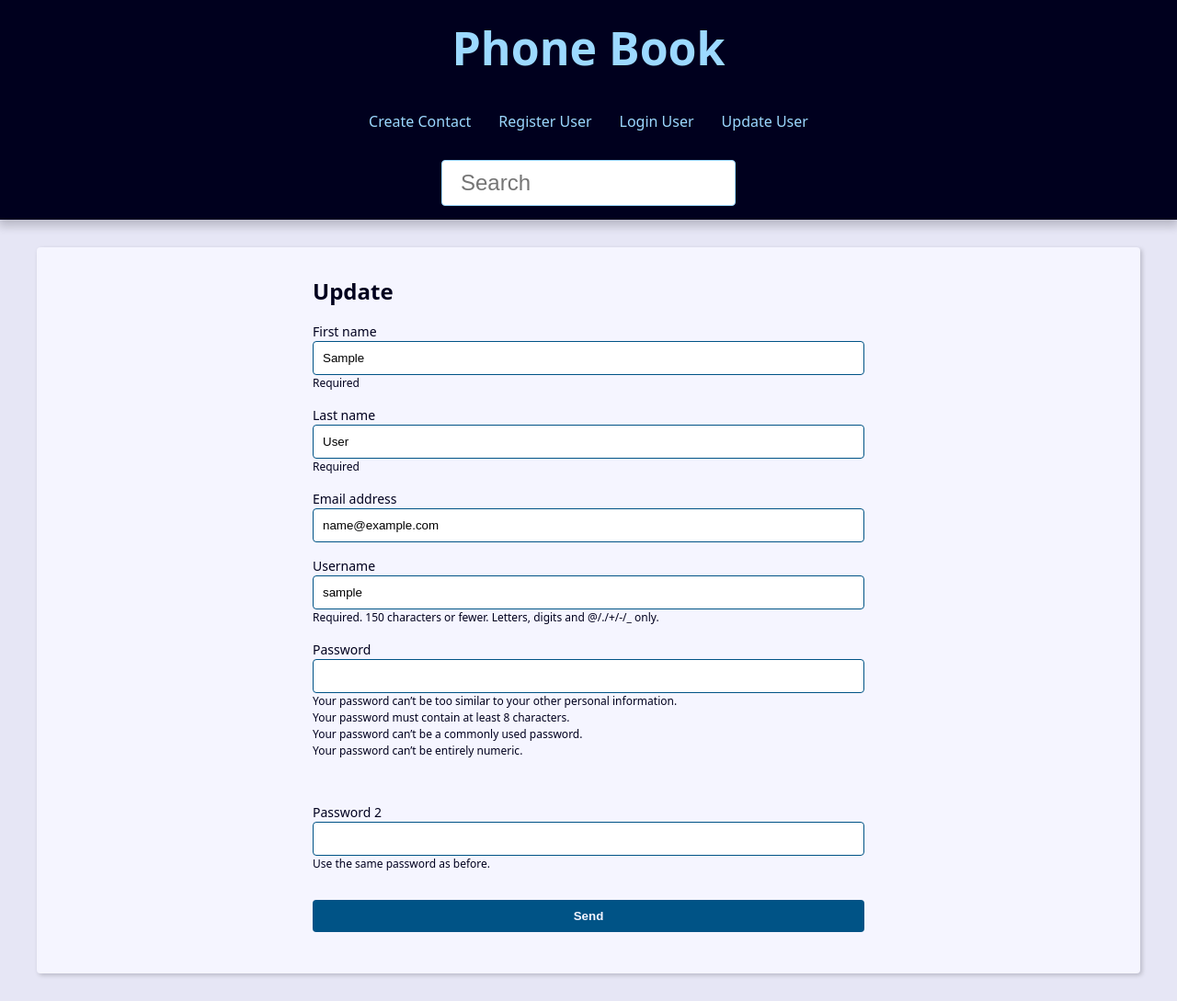
After one commit to BrunaBallerini/django-agenda, a Django app: page /user/update/ in a window 1280 px wide. The commit adds this page. Shown: the whole page at 92% size. Run offline with Django 5.2, Linux system fonts and the light colour scheme; the visitor is signed in with stand-in values (Sample User, id 1).

Commit message:
Criando form para update do usuário

```diff
--- a/contact/forms.py
+++ b/contact/forms.py
@@ -1,4 +1,5 @@
 from django import forms
+from django.contrib.auth import password_validation
 from django.contrib.auth.forms import UserCreationForm
 from django.contrib.auth.models import User
 from django.core.exceptions import ValidationError
@@ -131,3 +132,109 @@ class RegisterForm(UserCreationForm):
                 )
             )
         return email
+
+
+class RegisterUpdateForm(forms.ModelForm):
+    first_name = forms.CharField(
+        min_length=2,
+        max_length=30,
+        required=True,
+        help_text='Required',
+        error_messages={
+            'min_lenght': 'Please, add more than 2 letters.'
+        }
+    )
+
+    last_name = forms.CharField(
+        min_length=2,
+        max_length=30,
+        required=True,
+        help_text='Required',
+    )
+
+    password1 = forms.CharField(
+        label='Password',
+        strip=False,
+        widget=forms.PasswordInput(
+            attrs={
+                'autocomplete': 'new-password'
+            }
+        ),
+        help_text=password_validation.password_validators_help_text_html(),
+        required=False,
+    )
+
+    password2 = forms.CharField(
+        label='Password 2',
+        strip=False,
+        widget=forms.PasswordInput(
+            attrs={
+                'autocomplete': 'new-password'
+            }
+        ),
+        help_text='Use the same password as before.',
+        required=False,
+    )
+
+    class Meta:
+        model = User
+        fields = (
+            'first_name',
+            'last_name',
+            'email',
+            'username'
+        )
+
+    def save(self, commit=True):
+        cleaned_data = self.cleaned_data
+        user = super().save(commit=False)
+        password = cleaned_data.get('password1')
+
+        if password:
+            user.set_password(password)
+
+        if commit:
+            user.save()
+
+        return password
+
+    def clean(self):
+        password1 = self.cleaned_data.get('password1')
+        password2 = self.cleaned_data.get('password2')
+
+        if password1 != password2:
+            self.add_error(
+                'password2',
+                ValidationError('Different passwords')
+            )
+
+        return super().clean()
+
+    def clean_email(self):
+        email = self.cleaned_data.get('email')
+        current_email = self.instance.email
+
+        if current_email != email:
+            if User.objects.filter(email=email).exists():
+                self.add_error(
+                    'email',
+                    ValidationError(
+                        'E-mail já existente',
+                        code='invalid',
+                    )
+                )
+        return email
+
+    def clean_password1(self):
+        password1 = self.cleaned_data.get('password1')
+
+        if password1:
+            try:
+                password_validation.validate_password(password1)
+            except ValidationError as errors:
+                self.add_error(
+                    'password1',
+                    ValidationError(errors)
+                )
+
+        return password1
--- a/contact/templates/contact/partials/header.html
+++ b/contact/templates/contact/partials/header.html
@@ -2,13 +2,16 @@
 <nav class="menu">
   <ul class="menu-list">
     <li>
-      <a href="{% url "contact:create" %}" class="menu-link">Create</a>
+      <a href="{% url "contact:create" %}" class="menu-link">Create Contact</a>
     </li>
     <li>
-      <a href="{% url "contact:register" %}" class="menu-link">Register</a>
+      <a href="{% url "contact:register" %}" class="menu-link">Register User</a>
     </li>
     <li>
-      <a href="{% url "contact:login" %}" class="menu-link">Login</a>
+      <a href="{% url "contact:login" %}" class="menu-link">Login User</a>
+    </li>
+    <li>
+      <a href="{% url "contact:user_update" %}" class="menu-link">Update User</a>
     </li>
   </ul>
 </nav>
--- /dev/null
+++ b/contact/templates/contact/user_update.html
@@ -0,0 +1,8 @@
+{% extends 'contact/base.html' %}
+
+{% block content %}
+  <div class="form-wrapper">
+    <h2>Update</h2>
+    {% include "contact/partials/user_form.html" %}
+  </div>
+{% endblock %}
--- a/contact/urls.py
+++ b/contact/urls.py
@@ -15,10 +15,12 @@ urlpatterns = [
 
     path('user/create/', views.register,
          name='register'),  # create user
+    path('user/update/', views.user_update,
+         name='user_update'),  # update user
     path('user/login/', views.login_view,
          name='login'),  # login user
     path('user/logout/', views.logout_view,
-         name='logout'),  # login user
+         name='logout'),  # logout user
 
     path('search/', views.search, name='search'),
     path('', views.index, name='index'),
--- a/contact/views/user_forms.py
+++ b/contact/views/user_forms.py
@@ -2,7 +2,7 @@ from django.contrib import auth, messages
 from django.contrib.auth.forms import AuthenticationForm
 from django.shortcuts import redirect, render
 
-from contact.forms import RegisterForm
+from contact.forms import RegisterForm, RegisterUpdateForm
 
 
 def register(request):
@@ -55,3 +55,26 @@ def login_view(request):
 def logout_view(request):
     auth.logout(request)
     return redirect('contact:login')
+
+
+def user_update(request):
+    form = RegisterUpdateForm(instance=request.user)
+
+    if request.method == 'POST':
+        form = RegisterUpdateForm(data=request.POST, instance=request.user)
+
+        if form.is_valid():
+            form.save()
+            messages.success(request, 'User updated successfully')
+            return redirect('contact:user_update')
+
+    context = {
+        'site_title': 'Update',
+        'form': form,
+    }
+
+    return render(
+        request,
+        'contact/user_update.html',
+        context,
+    )
```
